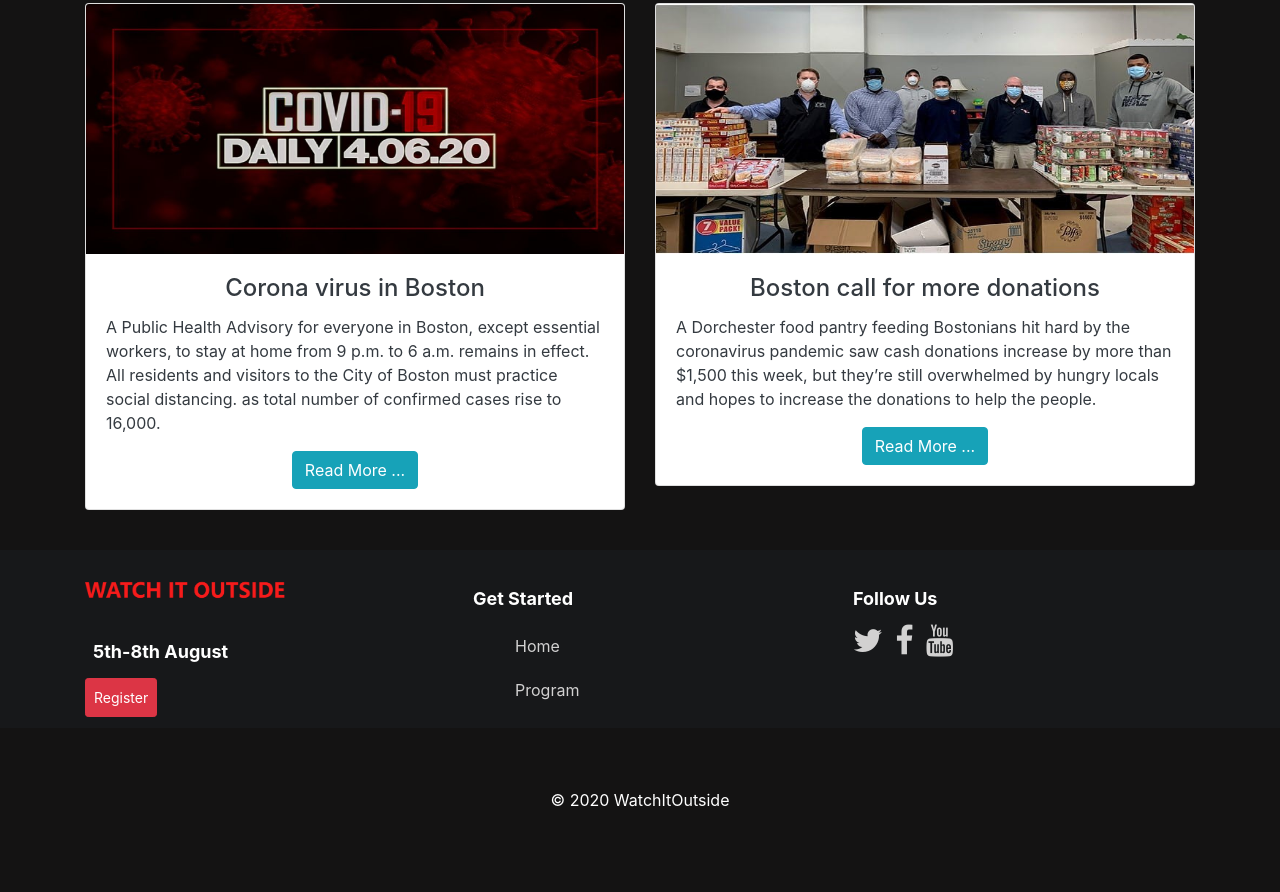
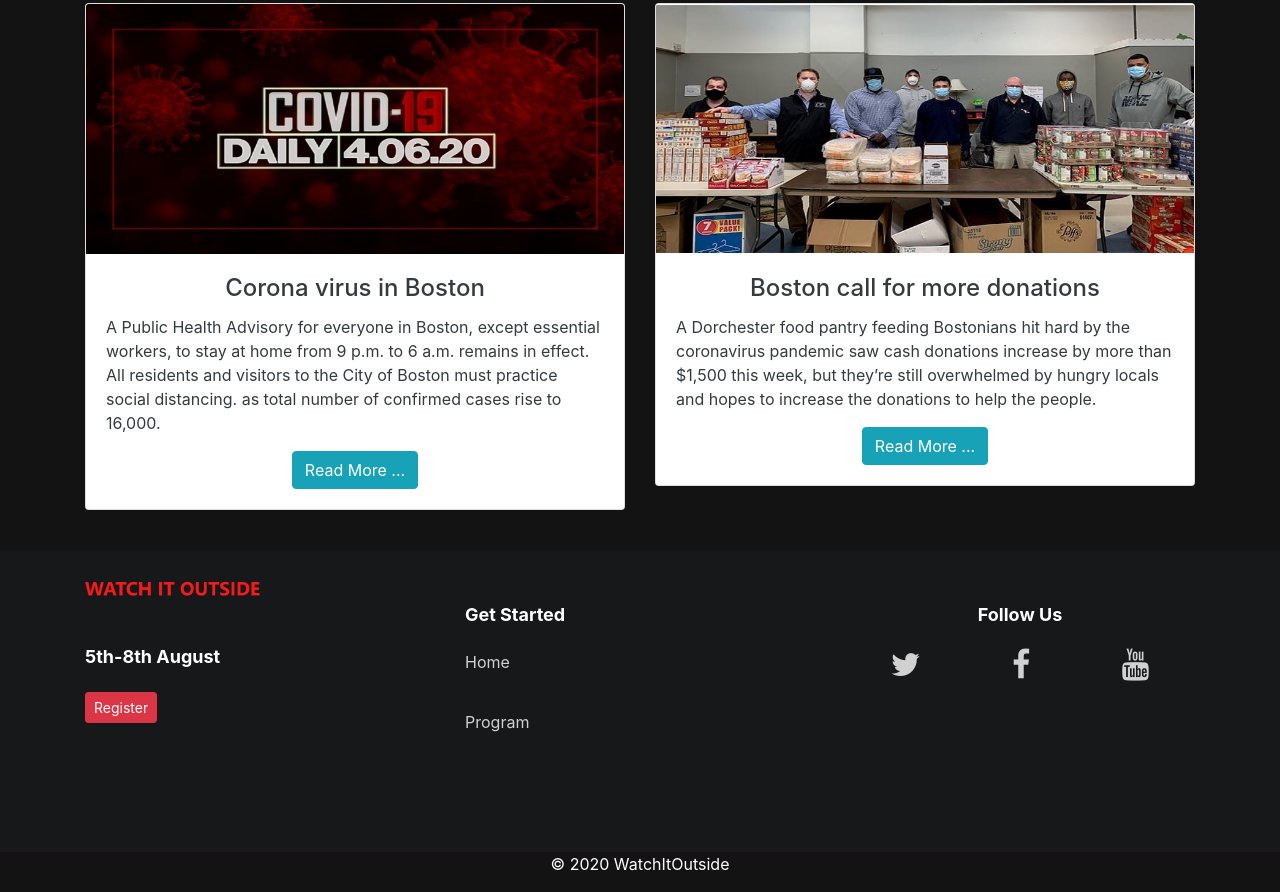
Before and after one commit to jenniekibiri/watchit-outside, a plain HTML site: page public/index.html in a window 1280 px wide. Shown: the part 2280-3172 px from the top of the page. Before the commit the page ends 3108 px from the top, so only its background shows below. Drawn offline with nearby package versions, Linux system fonts and the light colour scheme.

Commit message:
🎨 Center footer content

```diff
--- a/public/index.html
+++ b/public/index.html
@@ -305,33 +305,33 @@
 
         <!--section footer-->
         <footer id="myFooter">
-            <div class="container">
+            <div class="container py-4">
                 <div class="row">
-                    <div class="col-sm-12 col-md-4 mt-4">
-                        <img src="/img/WATCH IT OUTSIDE.png" alt="" width="57%" />
-                        <h5 class="p-2">5th-8th August</h5>
+                    <div class="col-sm-12 col-md-4">
+                        <img src="/img/WATCH IT OUTSIDE.png" alt="" width="50%" />
+                        <h5 class="py-3">5th-8th August</h5>
                         <button
-                                class="btn mb-2 p-2 btn-sm btn-danger"
+                                class="btn btn-sm btn-danger"
                                 data-toggle="modal"
                                 data-target="#contactModal">
                             Register
                         </button>
                     </div>
-                    <div class="col-sm-4">
-                        <h5 class="p-2">Get Started</h5>
-                        <ul class="listType">
-                            <li class="p-2"><a href="program.html">Home</a></li>
-                            <li class="p-2"><a href="program.html">Program</a></li>
+                    <div class="col-sm-12 col-md-4">
+                        <h5>Get Started</h5>
+                        <ul class="ml-0">
+                            <li class="py-3"><a href="./program.html">Home</a></li>
+                            <li class="py-3"><a href="./program.html">Program</a></li>
                         </ul>
                     </div>
-                    <div class="col-sm-4">
-                        <h5 class="p-2">Follow Us</h5>
-                        <div class="">
-                            <a href="https://twitter.com/home" class="twitter pl-2"><i
+                    <div class="col-sm-12 col-md-4">
+                        <h5 class="text-center">Follow Us</h5>
+                        <div class="d-flex justify-content-around pt-3">
+                            <a href="https://twitter.com/home" class="twitter"><i
                                    class="fa fa-2x fa-twitter"></i></a>
-                            <a href="https://www.facebook.com/" class="facebook pl-2"><i
+                            <a href="https://www.facebook.com/" class="facebook"><i
                                    class="fa fa-2x fa-facebook"></i></a>
-                            <a href="https://www.youtube.com/" class="youtube pl-2"><i
+                            <a href="https://www.youtube.com/" class="youtube"><i
                                    class="fa fa-2x fa-youtube"></i></a>
                         </div>
                     </div>
```
